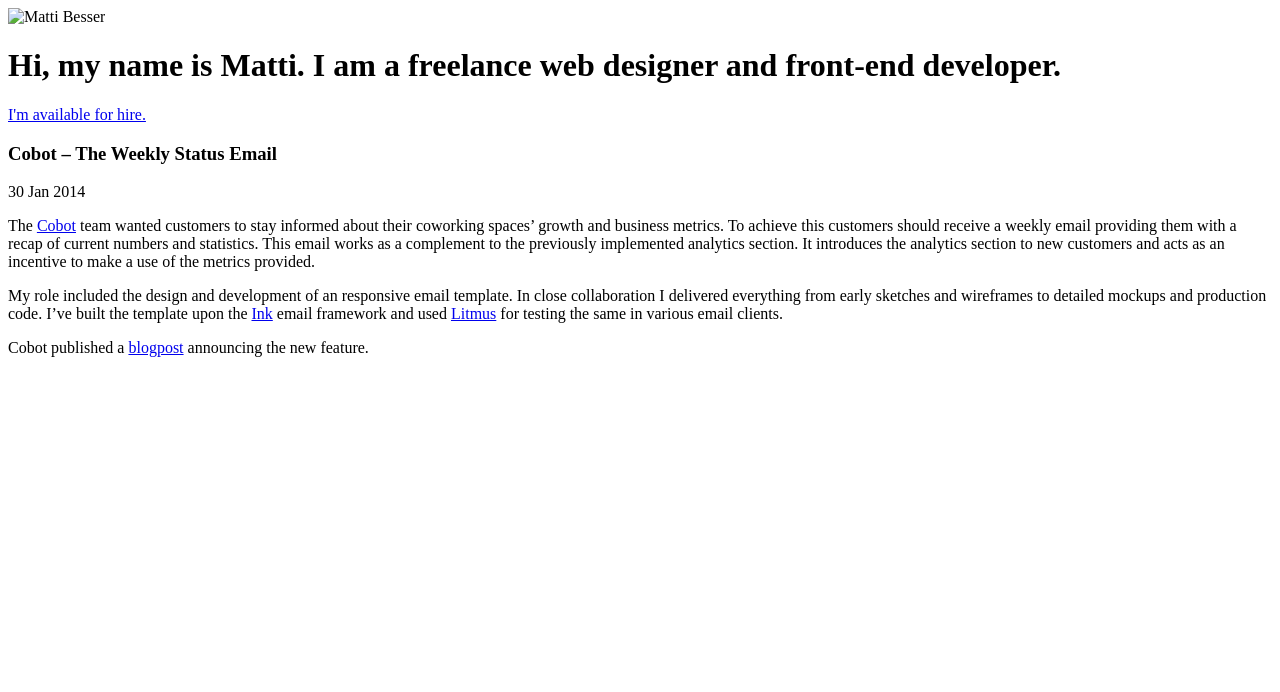
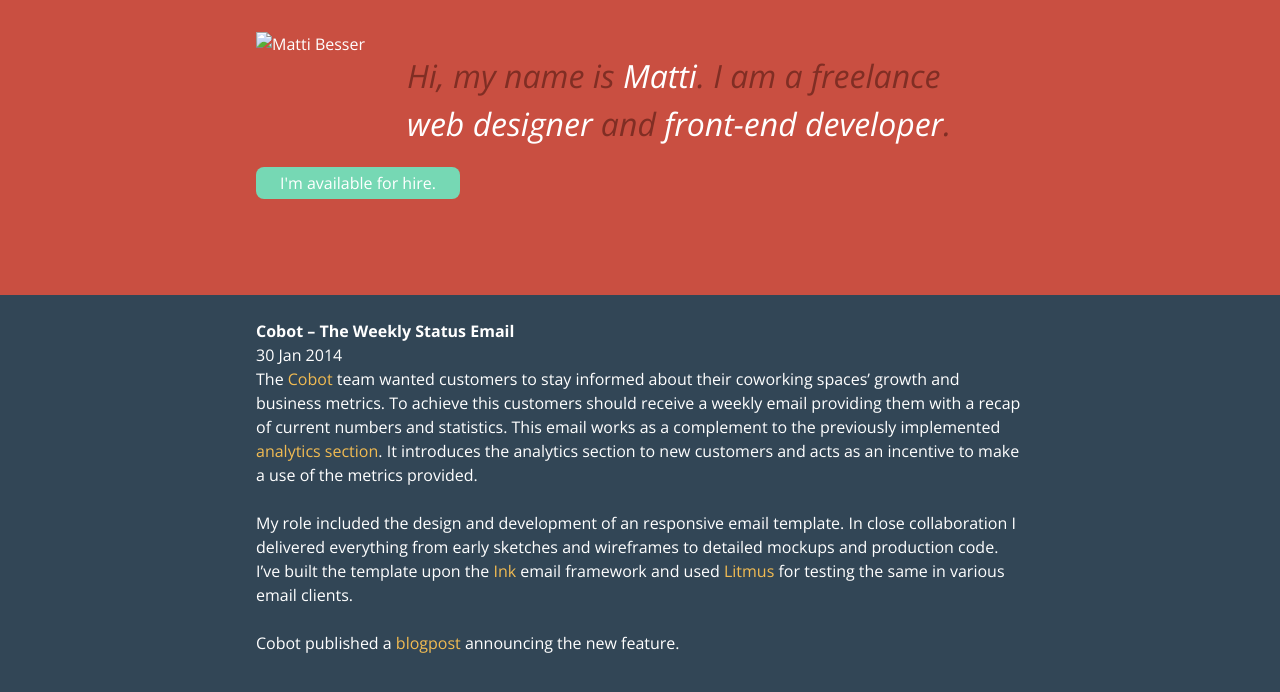
Before and after one commit to mbesser/mbesser.github.io, a Jekyll site: the page built from _posts/2014-01-30-cobot-stats-email.md, in a window 1280 px wide. Shown: the top 692 px of the page. Built offline with Jekyll 4.4.1, drawn with Linux system fonts in a browser that asks for light colours.

Commit message:
Update html head, add blog link to cobot email project, adjust post layout.

```diff
--- a/_includes/htmlhead.html
+++ b/_includes/htmlhead.html
@@ -1,13 +1,16 @@
 <!doctype html>
 <html lang="en">
 <head>
-  <meta charset="UTF-8">
-  <meta http-equiv="X-UA-Compatible" content="IE=edge,chrome=1">
-  <title>{% if page.title %} {{ page.title }} | {% endif %}{{ site.name }}</title>
-  <link rel="shortcut icon" href="/favicon.ico" type="image/x-icon" />
-  <meta description="{{ site.description }}">
-  <meta name="viewport" content="width=device-width, initial-scale=1.0, user-scalable=no">
-  <link rel="stylesheet" href="css/main.css">
+  <meta charset="utf-8">
+  <meta http-equiv="X-UA-Compatible" content="IE=edge">
+  <meta name="viewport" content="width=device-width, initial-scale=1">
+  <title>
+    {% if page.title %}{{ page.title }}{% else %}{{ site.title }}{% endif %}
+  </title>
+  <meta name="description" content="{% if page.excerpt %}{{ page.excerpt | strip_html | strip_newlines | truncate: 160 }}{% else %}{{ site.description }}{% endif %}">
+
+  <link rel="stylesheet" href="{{ "/css/main.css" | prepend: site.baseurl }}">
+  <link rel="canonical" href="{{ page.url | replace:'index.html','' | prepend: site.baseurl | prepend: site.url }}">
   <link href='http://fonts.googleapis.com/css?family=Open+Sans:300italic,700,300' rel='stylesheet' type='text/css'>
 </head>
 <body>
--- a/_layouts/post.html
+++ b/_layouts/post.html
@@ -2,8 +2,6 @@
 layout: default
 ---
 <h3>{{ page.title }}</h3>
-<p class="meta">{{ page.date | date_to_string }}</p>
+{{ page.date | date_to_string }}
 
-<div class="post">
-{{ content }}
-</div>
+  {{ content }}
--- a/_posts/2014-01-30-cobot-stats-email.md
+++ b/_posts/2014-01-30-cobot-stats-email.md
@@ -12,7 +12,7 @@ The [Cobot](http://cobot.me) team wanted customers to stay informed about
 their coworking spaces' growth and business metrics. To achieve this customers
 should receive a weekly email providing them with a recap of current numbers and
 statistics. This email works as a complement to the previously implemented
-analytics section. It introduces
+[analytics section]({% post_url 2013-07-22-cobot-analytics %}). It introduces
 the analytics section to new customers and acts as an incentive to make a use of
 the metrics provided.
 
```
